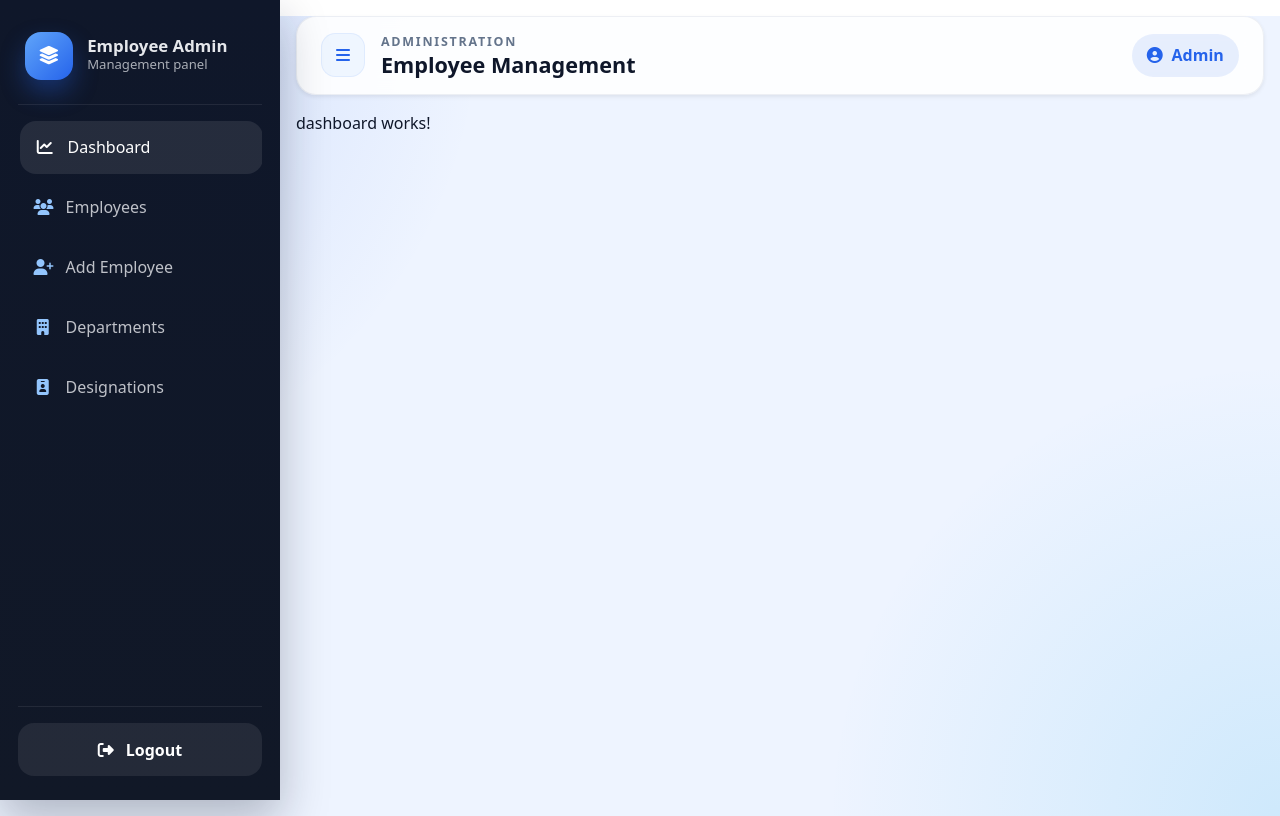
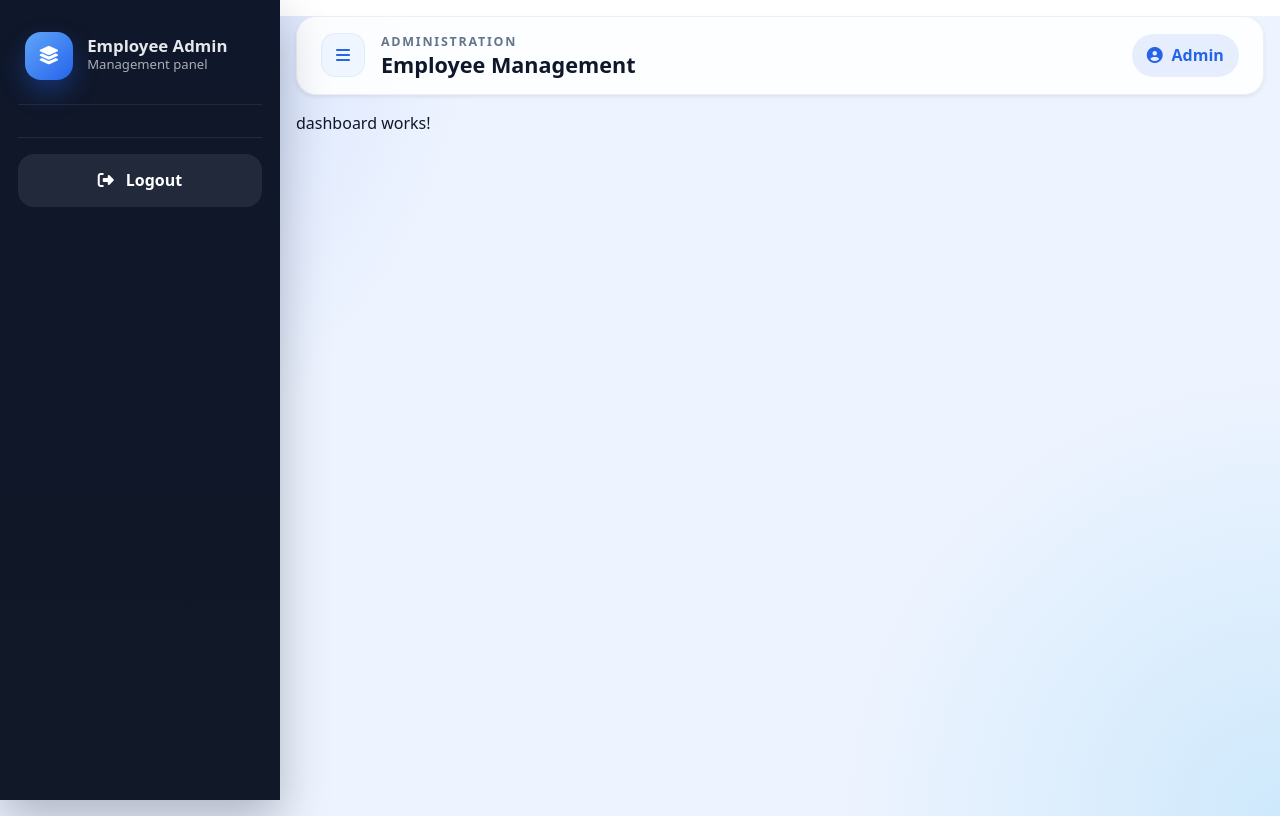
Before and after one commit to chandan9648/employee-management-app, an Angular app: page /dashboard in a window 1280 px wide. Built offline with nearby package versions, Linux system fonts and the light colour scheme.

Commit message:
feat: conditionally render sidebar navigation for HR role

```diff
--- a/src/app/pages/header/header.html
+++ b/src/app/pages/header/header.html
@@ -11,8 +11,8 @@
 				<div class="brand-subtitle">Management panel</div>
 			</div>
 		</div>
-
-		<nav class="sidebar-nav">
+        @if(loggedEmpData.role === 'HR'){
+      <nav class="sidebar-nav">
 			<a routerLink="/dashboard" routerLinkActive="active" class="nav-item" (click)="closeSidebar()">
 				<i class="fa-solid fa-chart-line nav-icon"></i>
 				<span>Dashboard</span>
@@ -34,6 +34,8 @@
 				<span>Designations</span>
 			</a>
 		</nav>
+		}
+
 
 		<div class="sidebar-footer">
 			<button type="button" class="logout-button" routerLink="/login" (click)="logout()">
--- a/src/app/pages/header/header.ts
+++ b/src/app/pages/header/header.ts
@@ -1,5 +1,6 @@
 import { Component } from '@angular/core';
 import { RouterLink, RouterLinkActive, RouterOutlet } from '@angular/router';
+import { EmployeeModel } from '../../models/Employee.model';
 
 @Component({
   selector: 'app-header',
@@ -10,6 +11,15 @@ import { RouterLink, RouterLinkActive, RouterOutlet } from '@angular/router';
 export class Header {
   isCollapsed = false;
   isMobileSidebarOpen = false;
+  loggedEmpData: EmployeeModel = new EmployeeModel();
+
+  constructor() {
+    const localData = localStorage.getItem('empLoginUser');
+
+    if (localData != null) {
+      this.loggedEmpData = JSON.parse(localData);
+    }
+  }
 
   toggleSidebar() {
     if (window.innerWidth < 992) {
```
